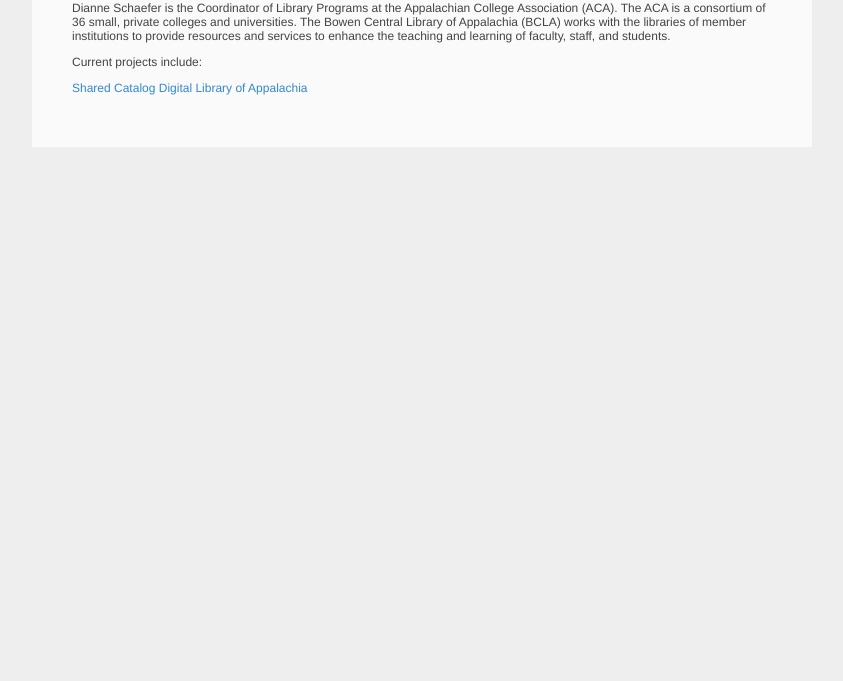
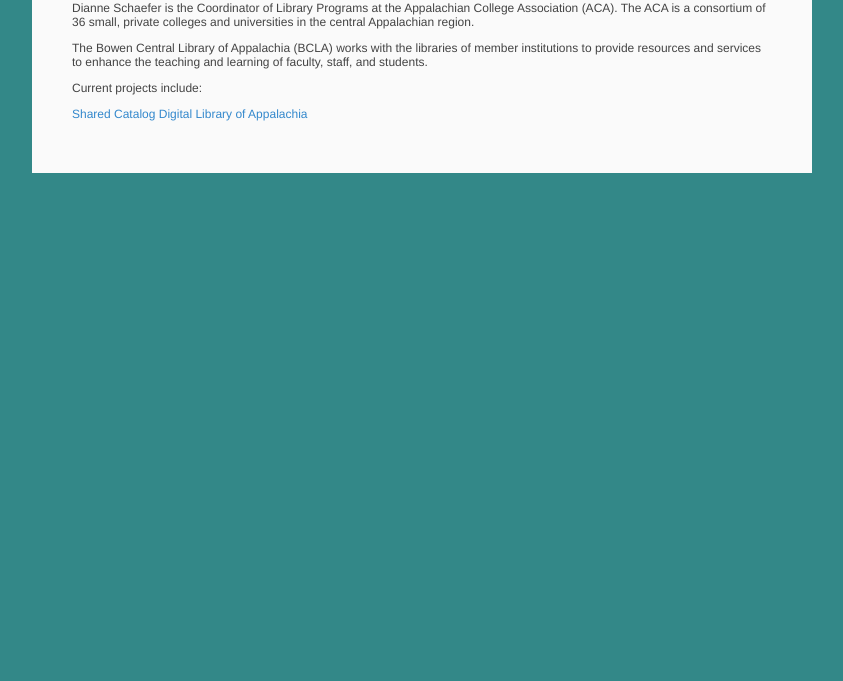
Before and after one commit to dschaef/dschaef.github.com, a plain HTML site: page index.html in a window 1280 px wide. Shown: the part 119-800 px from the top of the page, without its empty margins (218-1061 px from the left). Drawn offline with Linux system fonts and the light colour scheme; a web font is replaced by a local one.

Commit message:
update content and back.

```diff
--- a/index.html
+++ b/index.html
@@ -8,7 +8,9 @@
 </head>
 <body>
 <h1>Dianne Schaefer</h1>
-<p>Dianne Schaefer is the Coordinator of Library Programs at the Appalachian College Association (ACA). The ACA is a consortium of 36 small, private colleges and universities. The Bowen Central Library of Appalachia (BCLA) works with the libraries of member institutions to provide resources and services to enhance the teaching and learning of faculty, staff, and students.</p>
+<p>Dianne Schaefer is the Coordinator of Library Programs at the Appalachian College Association (ACA). The ACA is a consortium of 36 small, private colleges and universities in the central Appalachian region.</p>
+<p>The Bowen Central Library of Appalachia (BCLA) works with the libraries of member institutions to provide resources and services to enhance the teaching and learning of faculty, staff, and students.</p>
+
 <p>Current projects include:</p>
 
 <ul>
--- a/style.css
+++ b/style.css
@@ -1,6 +1,6 @@
 @media screen {
 html {
-background-color: #eee;
+background-color: #388;
 }
 
 body {
```
Also changed, not shown: 1 other file.
